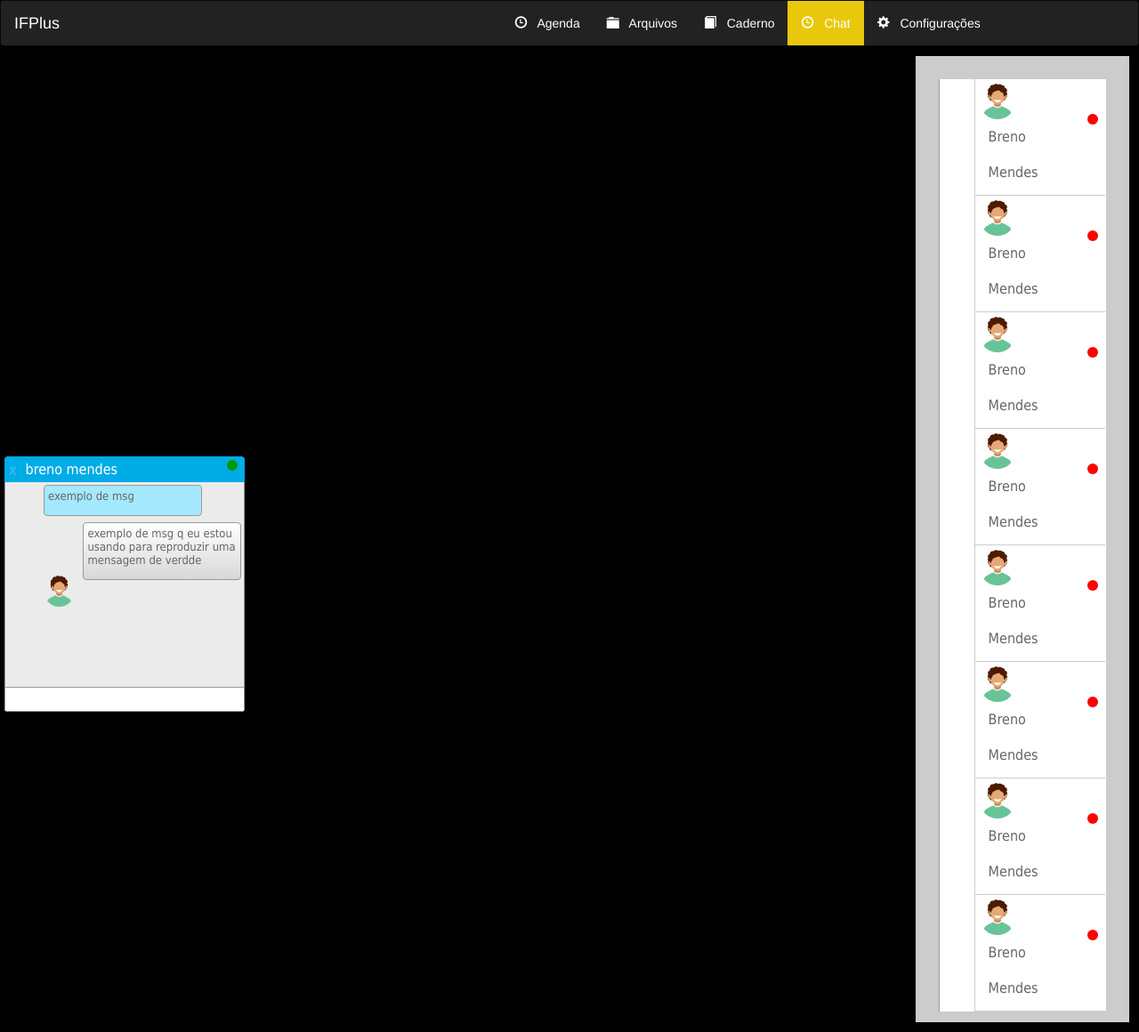
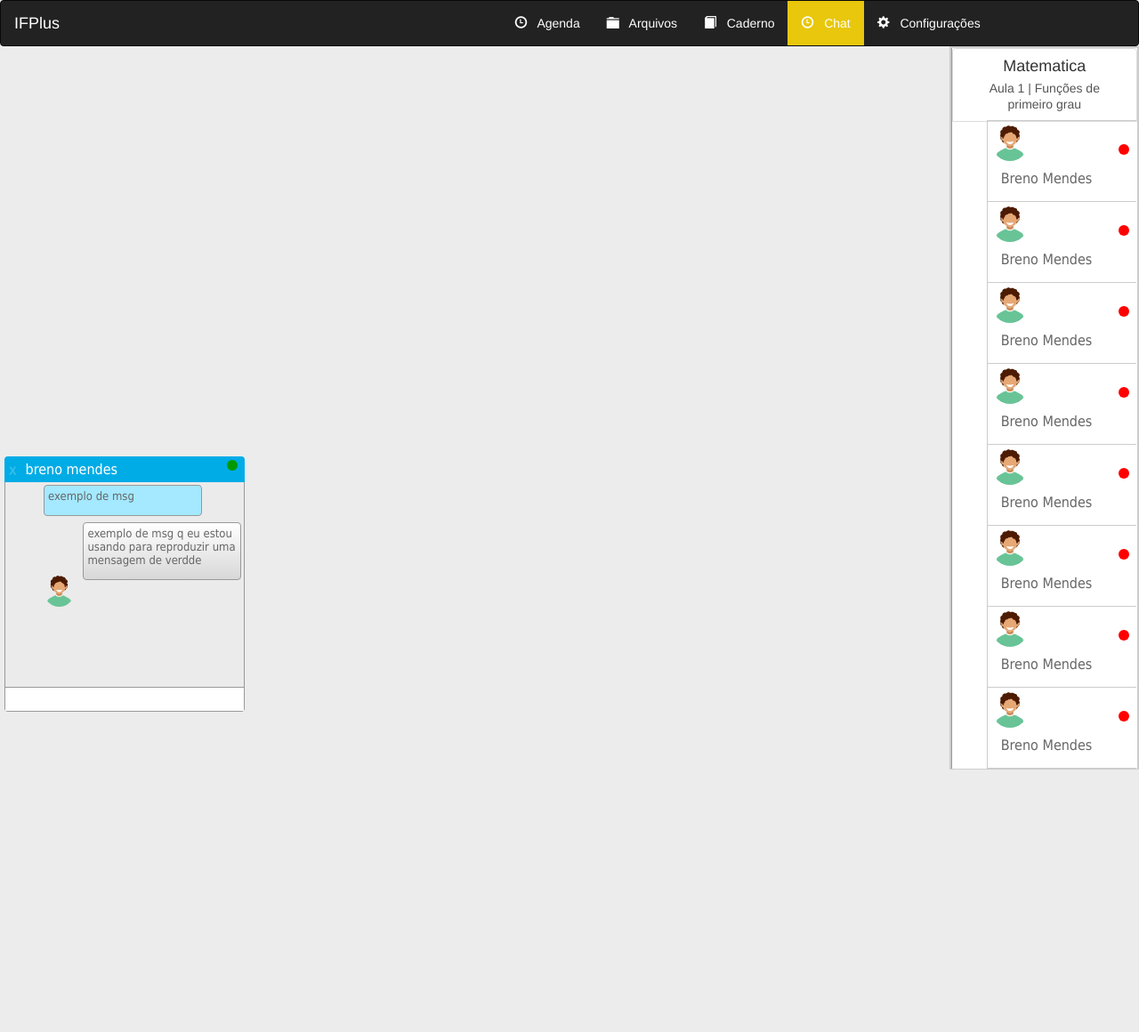
Before and after one commit to lucasgdutra/IFPlus, a PHP site: page /View/Chat/ in a window 1280 px wide. Shown: the whole page at 89% size. After the commit the page ends 865 px from the top, so only its background shows below. Run offline with PHP 8.4, Linux system fonts and the light colour scheme.

Commit message:
correção CSS

```diff
--- a/View/Chat/index.php
+++ b/View/Chat/index.php
@@ -14,31 +14,35 @@ and open the template in the editor.
         <link type="text/css" rel="stylesheet" href="../bibliotecas/css/chat.css">
     </head>
     <body>
-        <?php $nome_tela="Chat"?>
+        <?php $nome_tela = "Chat" ?>
         <?php require '../header.php'; ?>
 
-        <div id="principal"><!--div msg podera ser removida-->
+        <!--        <div id="principal">
+                    div msg podera ser removida
+                </div>
+                Comentada por Lucas -> Desnecessária-->
 
-
-        </div>
-        <div id="mensageiro"><!--div msg podera ser removida-->
-
+        <div class="container-fluid">
+            <div class="row">
+                <div class="col-xs-2 col-xs-offset-10" id="mensageiro"><!--div msg podera ser removida-->
                     <aside id="users_online">
+                        <a href="#" class="list-group-item ">
+                            <h4 class="list-group-item-heading">Matematica</h4>
+                            <p class="list-group-item-text">Aula 1 | Funções de primeiro grau</p>
+                        </a>
                         <ul>
                             <?php for ($i = 1; $i <= 8; $i++): ?>
-                        <div><!--div msg podera ser removida-->
                                 <li id="5">
                                     <div class="imgSmall">
-                                    <img src="img/breno.png" border="0">
+                                        <img src="../bibliotecas/img/breno.png" border="0">
                                     </div>
                                     <a href="#" id="3:5" class="comecar">Breno Mendes</a>
                                     <span id="5" class="status off"></span>
                                 </li>
-                        </div>
                             <?php endfor; ?>
                         </ul>
                     </aside>
-
+                </div>
                 <aside id="chats">
 
                     <div class="window" id="janela_x">
@@ -53,7 +57,7 @@ and open the template in the editor.
                                 <ul>
                                     <li class="eu"><p> exemplo de msg</p></li>
                                     <li class=""><p> exemplo de msg q eu estou usando para reproduzir uma mensagem de verdde</p><div class="imgSmall">
-                                        <img src="img/breno.png" border="0">
+                                            <img src="../bibliotecas/img/breno.png" border="0">
                                         </div></li>
                                     <!--<div class="imgSmall">-->
                                         <!--<img src="img/breno.png" border="0">
@@ -71,8 +75,8 @@ and open the template in the editor.
                 </aside>
 
             </div>
+        </div>
         <script src="../bibliotecas/js/jquery.js"></script>
         <script src="../bibliotecas/bootstrap/js/bootstrap.js"></script>
-
     </body>
 </html>
--- a/View/bibliotecas/css/chat.css
+++ b/View/bibliotecas/css/chat.css
@@ -1,14 +1,14 @@
 /*/chat*/
 
+/*-*{margin:0;padding:0;box-sizing:border-box;height: 100%;})(Parte retirada por lucas | desconfigura o menu principal)*/
 
-
-body{
+/*body{
     background:black;
     width:100%;
     margin-left:auto;
     margin-right:auto;
 
-}
+}(Parte retirada por Lucas)*/
 /*algum erro bloquear esta parte*/
 #principal{
     float:left;
@@ -18,16 +18,17 @@ body{
     height: 97%;
 
 }
- #mensageiro{
-   float:right;
-     width:240px;
+#mensageiro{
+    /*   float:right;*/
+    /*     width:240px;
+    margin:11px;
+    modificado por Lucas -> contrapositor*/
     background-color: #ccc;
-    margin:11px;
-    height: 97%;
-    padding-bottom:1%;
-    padding-left:2%;
-    padding-right:2%;
-    padding-top:2%;
+    height: 100%;
+    padding-bottom:1px;
+    padding-left:2px;
+    padding-right:2px;
+    padding-top:2px;
 
 }
 
@@ -55,7 +56,7 @@ ul{
     width:100%;
     height:100%;
     border-left: 1px solid #999;
-     overflow-y: auto;
+    overflow-y: auto;
     overflow-x: hidden;
     background-color: white;
 
@@ -143,7 +144,7 @@ ul{
     overflow: hidden;
     border-radius: 4px;
 }
- /**caixinha com o nome escrito  red;**/
+/**caixinha com o nome escrito  red;**/
 .window .header_window{
     float: left;
     background:#00ACE6;
@@ -207,8 +208,8 @@ ul{
 }
 
 .mensagens ul li p{
-     font:13px tahoma, arial;
-     color: #666;
+    font:13px tahoma, arial;
+    color: #666;
 
 }
 .mensagens ul li.eu{
```
Lines whose indentation alone changed are shown as unchanged.
